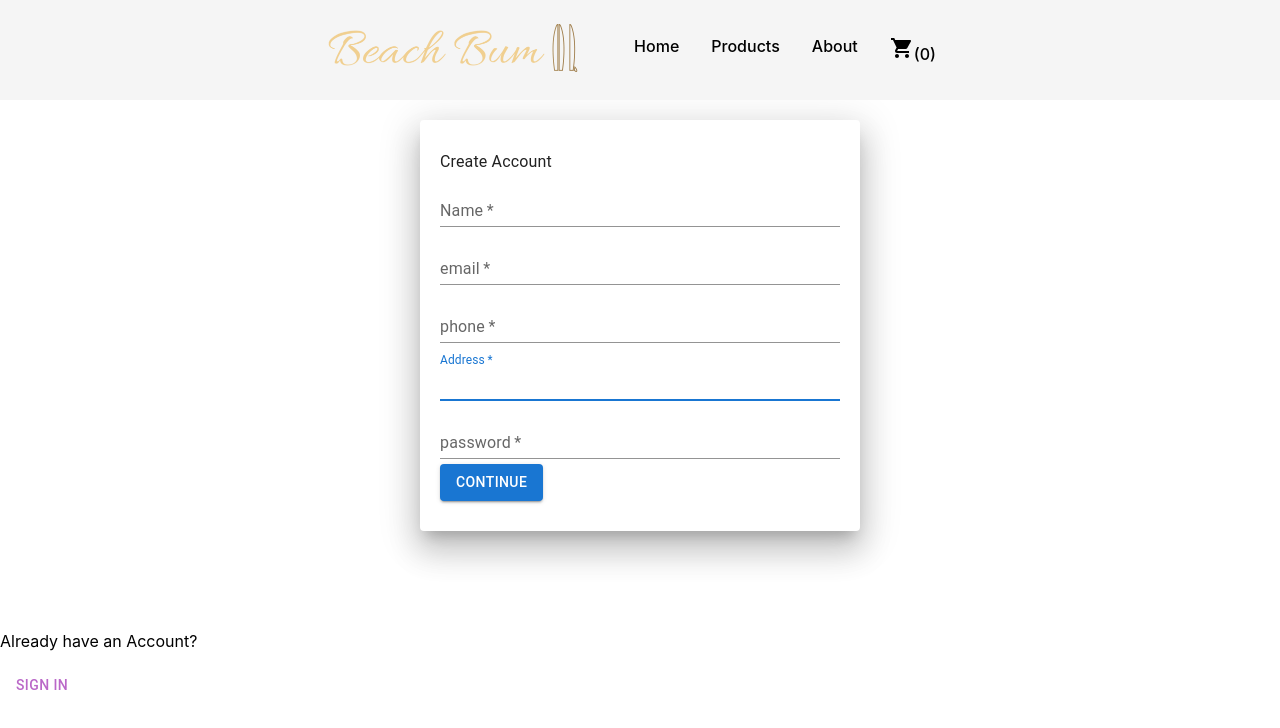
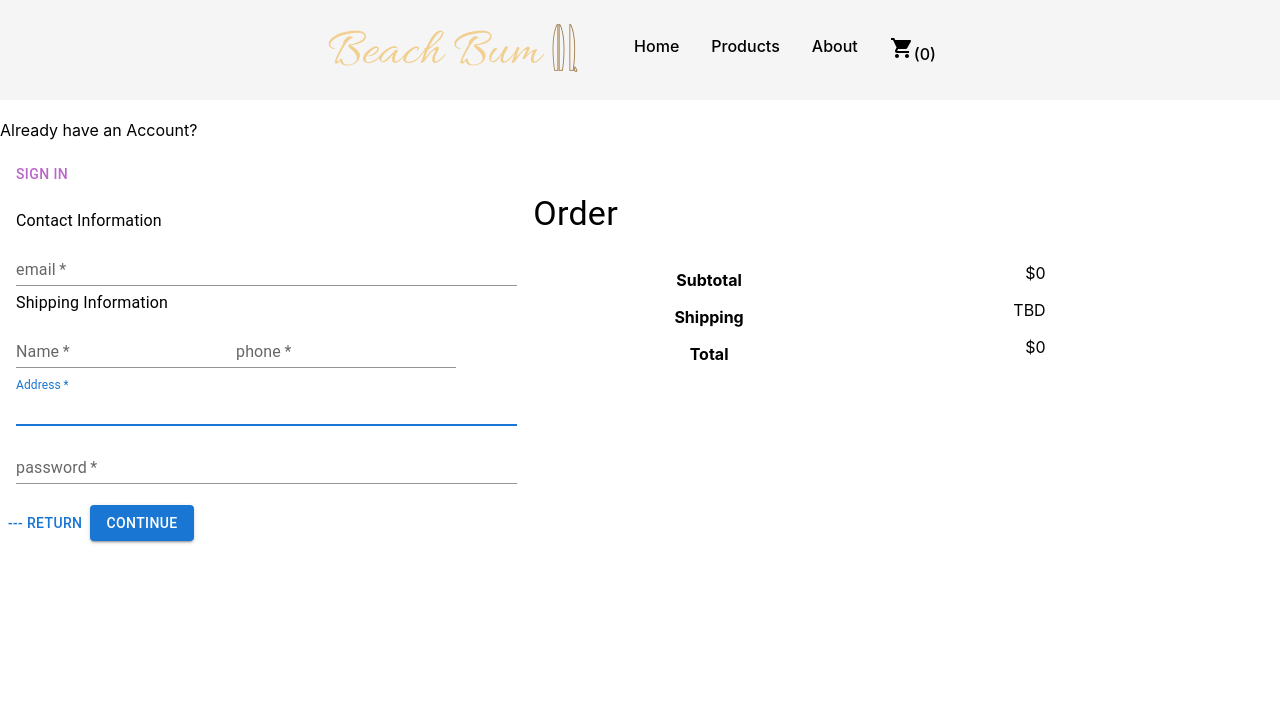
Before and after one commit to Mitchellj04/beachbum, a React (Create React App) app in the folder client/: page /checkout in a window 1280 px wide. Shown: the top 728 px of the page. Built offline with nearby package versions, Linux system fonts and the light colour scheme.

Commit message:
Cart and Checkout updated

```diff
--- a/client/src/App.js
+++ b/client/src/App.js
@@ -9,6 +9,7 @@ import About from './Components/About';
 import Cart from './Components/Cart';
 import Checkout from './Components/Profile/Checkout';
 import Confirm from './Components/Checkout/Confirm';
+import Payment from './Components/Checkout/Payment';
 
 
 
@@ -25,6 +26,7 @@ function App() {
           <Route path='/cart' element={<Cart/>} />
           <Route path='/checkout' element={<Checkout />}/>
           <Route path='/confirm' element={<Confirm />} />
+          <Route path='/payment' element={<Payment />} />
         </Routes>
     </div>
   );
--- a/client/src/Cart.css
+++ b/client/src/Cart.css
@@ -44,3 +44,7 @@
 .cart-product-div {
     display: flex;
 }
+
+td{
+    align-items: left;
+}
--- a/client/src/Components/Cart.js
+++ b/client/src/Components/Cart.js
@@ -82,6 +82,54 @@ const Cart = () => {
     );
   });
 
+  const shopping = cart.cartItems.map((product) => {
+    return (
+      <tr>
+        <td><img
+              component="img"
+              src={product.image}
+              style={{ height: 200 }}/></td>
+              <td>
+                <div><Typography>{product.title}</Typography></div>
+                <div><Typography>{product.color}</Typography></div>
+                <div><Typography>{product.size}</Typography></div>
+                <div style={{display: 'flex'}}>
+                <Button onClick={() => decreaeCartItem(product)}>-</Button>
+              <p>{product.cartQuantity}</p>
+                <Button onClick={() => increaseCartItem(product)}>+</Button>
+            </div>
+              </td>
+              <td><Typography>$ {product.price}</Typography></td>
+      </tr>
+      // <Grid container>
+      //   <Grid item xs={4}>
+      //     <div className="cart-product-div">
+      //       <img
+      //         component="img"
+      //         src={product.image}
+      //         style={{ height: 200 }}/>
+      //       <Typography>Color: {product.color}</Typography>
+      //       <Typography>Size: {product.size}</Typography>
+      //       <Button onClick={() => handleRemoveItem(product)}>Remove</Button>
+      //     </div>
+      //   </Grid>
+      //   <Grid xs={2}>
+      //     <Typography>$ {product.price}</Typography>
+      //   </Grid>
+      //   <Grid xs={2}>
+      //     <div style={{display: 'flex'}}>
+      //       <Button onClick={() => decreaeCartItem(product)}>-</Button>
+      //       <p>{product.cartQuantity}</p>
+      //       <Button onClick={() => increaseCartItem(product)}>+</Button>
+      //     </div>
+      //   </Grid>
+      //   <Grid xs={2}>
+      //     <Typography>$ {product.price * product.cartQuantity}</Typography>
+      //   </Grid>
+      // </Grid>
+    );
+  });
+
   return (
     <div id="cart" className='cart'>
       <div className="cart-title">
@@ -100,7 +148,7 @@ const Cart = () => {
         ) : (
           <div className="fullCart">
             <div className="grid-titles">
-              <Grid container>
+              {/* <Grid container>
                 <Grid item xs={4}>
                   <Typography variant="h5">Product</Typography>
                 </Grid>
@@ -113,9 +161,15 @@ const Cart = () => {
                 <Grid item xs={2}>
                   <Typography variant="h5">Total</Typography>
                 </Grid>
-              </Grid>
+              </Grid> */}
             </div>
-            <div className="cartItems">{items}</div>
+            <div className="cartItems">
+              <table>
+                <tbody>
+                  {shopping}
+                  </tbody>
+                  </table>
+            </div>
           </div>
         )}
       </div>
--- a/client/src/Components/Checkout/Confirm.js
+++ b/client/src/Components/Checkout/Confirm.js
@@ -16,10 +16,14 @@ const Confirm = () => {
           <Grid item xs={5}>
               <Typography variant='h4'>Information</Typography>
               <div>
-                  <Typography>{user.name}</Typography>
-                  <Typography>{user.address}</Typography>
-                  <Typography>{user.phone}</Typography>
-                  <Typography>{user.email}</Typography>
+                  <Typography>Name: {user.name}</Typography>
+                  <Typography>Address: {user.address}</Typography>
+                  <Typography>Phone: {user.phone}</Typography>
+                  <Typography>Email: {user.email}</Typography>
+              </div>
+              <div>
+                <Typography variant='h4'>Shipping Information</Typography>
+
               </div>
           </Grid>
           <Grid item xs={5}>
--- a/client/src/Components/Profile/Checkout.js
+++ b/client/src/Components/Profile/Checkout.js
@@ -2,19 +2,27 @@ import { FormGroup, TextField, Button } from '@mui/material'
 import React, { useState } from 'react'
 import NewUser from './NewUser'
 import Sign from './Sign'
+import { useSelector } from 'react-redux'
+import { useNavigate } from 'react-router-dom'
 
 const Checkout = () => {
 
+    const navigate = useNavigate();
+    const userLoggedIn = useSelector((state) => state.user.userLoggedIn)
     const [loggedIn, setLoggedIn] = useState(true)
+    console.log(userLoggedIn)
 
+    if (userLoggedIn === true) {navigate('/confirm')}
   return (
     <div style={{marginTop: 100}}>
        {loggedIn ? (
         <div>
+            <p>Already have an Account?</p>
+            <Button variant="secondary" sx={{ color: 'secondary.light' }} onClick={() => setLoggedIn(false)}>Sign In</Button>
             <NewUser />
             <div>
-            <p>Already have an Account?</p>
-            <Button variant="secondary" sx={{ color: 'secondary.light' }} onClick={() => setLoggedIn(false)}>Sign In</Button>
+
+
             </div>
         </div>
        ) : (
--- /dev/null
+++ b/client/src/Components/Profile/NewUser.css
@@ -0,0 +1,49 @@
+.newuser-form {
+
+}
+
+form {
+    display: block;
+    margin: 1rem
+}
+
+.order-info {
+    margin: 20px;
+}
+
+table{
+    width: 100%;
+    border-collapse: collapse;
+    border-spacing: 0;
+    font-size: 1em;
+}
+
+tbody{
+    display: table-row-group;
+    vertical-align: middle;
+    border-color: inherit;
+}
+
+tr{
+    display: table-row;
+    vertical-align: inherit;
+    border-color: inherit;
+}
+td, th {
+    padding-left: 1rem;
+}
+
+td{
+    padding-left: 1.5em;
+    text-align: right;
+    white-space: nowrap;
+}
+
+
+th{
+    padding-top: 1rem;
+    display: table-cell;
+    vertical-align: inherit;
+    font-weight: bold;
+    text-align: -internal-center;
+}
--- a/client/src/Components/Profile/NewUser.js
+++ b/client/src/Components/Profile/NewUser.js
@@ -1,10 +1,11 @@
-import { Box, Button, Paper, TextField, Typography } from "@mui/material";
+import { Box, Button, Grid, Paper, TextField, Typography } from "@mui/material";
 import React, { useState } from "react";
-import { useDispatch } from "react-redux";
+import { useDispatch, useSelector } from "react-redux";
 import { createUser } from "../../Redux/User/UserSlice";
+import { useNavigate } from "react-router-dom";
+import "./NewUser.css";
 
 const NewUser = () => {
-
   //Styling
   const fieldStyle = {
     margin: "5px auto",
@@ -17,6 +18,13 @@ const NewUser = () => {
 
   //Redux Reducer
   const dispatch = useDispatch();
+  const navigate = useNavigate();
+
+  const user = useSelector((state) => state.user.user);
+  const order = useSelector((state) => state.cart);
+  const loggedIn = useSelector((state) => state.user.userLoggedIn);
+
+  console.log(order)
 
   //New User State
   const [name, setName] = useState("");
@@ -38,24 +46,20 @@ const NewUser = () => {
   const handleCreateUser = (e) => {
     e.preventDefault();
     dispatch(createUser(newUser));
+    navigate("/confirm");
   };
 
+  console.log(user);
+  console.log(loggedIn);
+
   return (
-    <div>
+    <div className="newuser-form">
+      <Grid container>
+        <Grid item xs={5}>
           <Box>
-        <Paper elevation={20} style={paperStyle}>
             <form>
-            <Typography>Create Account</Typography>
-            <TextField
-              required
-              autoFocus
-              variant="standard"
-              fullWidth
-              value={name}
-              label="Name"
-              style={fieldStyle}
-              onChange={(e) => setName(e.target.value)}
-            />
+              <div className="contact-info">
+                <Typography vairant>Contact Information</Typography>
                 <TextField
                   required
                   autoFocus
@@ -66,11 +70,25 @@ const NewUser = () => {
                   style={fieldStyle}
                   onChange={(e) => setEmail(e.target.value)}
                 />
+              </div>
+              <div className="shipping-info">
+                <Typography>Shipping Information</Typography>
                 <TextField
                   required
                   autoFocus
                   variant="standard"
-              fullWidth
+                  halfwidth
+                  value={name}
+                  label="Name"
+                  style={fieldStyle}
+                  onChange={(e) => setName(e.target.value)}
+                />
+
+                <TextField
+                  required
+                  autoFocus
+                  variant="standard"
+                  halfwidth
                   value={phone}
                   label="phone"
                   style={fieldStyle}
@@ -96,16 +114,55 @@ const NewUser = () => {
                   style={fieldStyle}
                   onChange={(e) => setPassword(e.target.value)}
                 />
+              </div>
+
+            </form>
+            <div className="form-footer">
+              <Button> --- Return</Button>
               <Button
                 type="submit"
                 variant="contained"
-              onClick={handleCreateUser}
-            >
-              Continue{" "}
+                onClick={handleCreateUser}>
+                Continue
               </Button>
-          </form>
-        </Paper>
+
+              </div>
           </Box>
+        </Grid>
+        <Grid item xs={5}>
+          <Typography variant="h4">Order</Typography>
+          <div className="order-info">
+            {order.cartItems.map((item) => {
+              return (
+                <div style={{ display: "flex" }}>
+                  <img style={{ width: 100 }} src={item.image}></img>
+                  <Typography style={{margin: 10}}>{item.title}</Typography>
+                  <Typography style={{margin: 10}}>$ {item.price}</Typography>
+                </div>
+              );
+            })}
+
+              <table>
+                <tbody>
+                <tr>
+                  <th>Subtotal</th>
+                  <td>${order.cartTotalAmount}</td>
+                </tr>
+                <tr>
+                  <th>Shipping</th>
+                  <td>TBD</td>
+                </tr>
+                </tbody>
+                <tfoot>
+                <tr>
+                  <th>Total</th>
+                  <td>${order.cartTotalAmount}</td>
+                </tr></tfoot>
+              </table>
+
+          </div>
+        </Grid>
+      </Grid>
     </div>
   );
 };
--- a/client/src/Redux/User/UserSlice.js
+++ b/client/src/Redux/User/UserSlice.js
@@ -23,6 +23,7 @@ export const userSignIn = createAsyncThunk('user/userSignIn', (user) => {
 
 const initialState = {
     user: [],
+    userLoggedIn: false,
     errors: []
 }
 
@@ -36,14 +37,17 @@ const userSlice = createSlice({
         .addCase(createUser.fulfilled, (state, action) => {
             console.log(action.payload)
             state.user = action.payload
+            state.userLoggedIn = true
         })
         .addCase(userSignIn.fulfilled, (state, action) => {
             if (action.payload.errors){
                 state.errors = action.payload.errors
+                state.userLoggedIn = false
                 state.user = null
             }
             else {
                 state.user = action.payload
+                state.userLoggedIn = true
                 state.errors = []
             }
 
```
Lines whose indentation alone changed are shown as unchanged.
